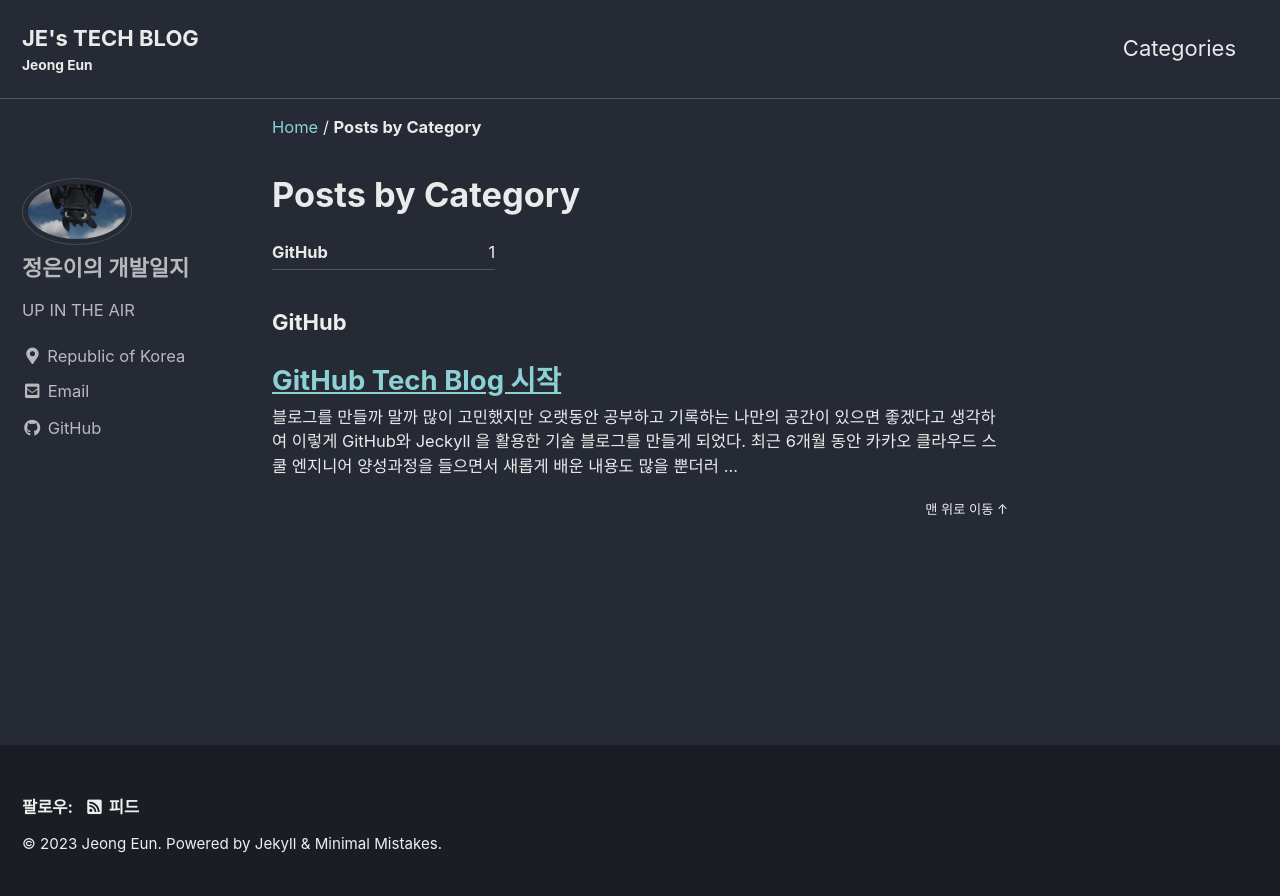
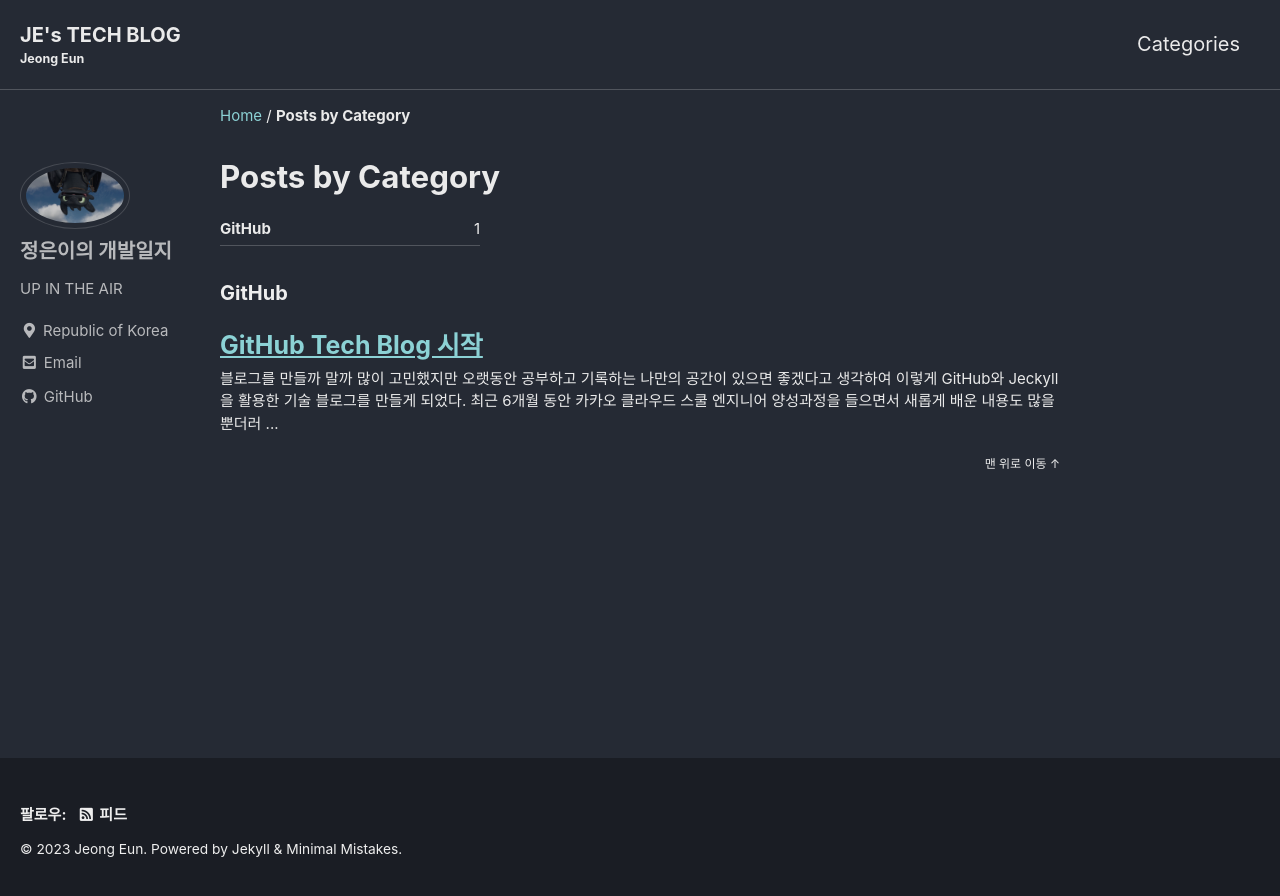
Before and after one commit to jang294/jang294.github.io, a Jekyll site: the page built from _pages/category-archive.md, in a window 1280 px wide. Shown: the top 896 px of the page. Built offline with Jekyll 4.4.1, drawn with Linux system fonts in a browser that asks for light colours; cached includes are drawn as plain includes.

Commit message:
Update _variables.scss

```diff
--- a/_sass/minimal-mistakes/_variables.scss
+++ b/_sass/minimal-mistakes/_variables.scss
@@ -144,11 +144,11 @@ $base0f: #ff5370 !default;
    Breakpoints
    ========================================================================== */
 
-$small: 600px !default;
-$medium: 768px !default;
-$medium-wide: 900px !default;
-$large: 1024px !default;
-$x-large: 1280px !default;
+$small: 768px !default;
+$medium: 900px !default;
+$medium-wide: 1024px !default;
+$large: 1280px !default;
+$x-large: 1440px !default;
 $max-width: $x-large !default;
 
 /*
```
